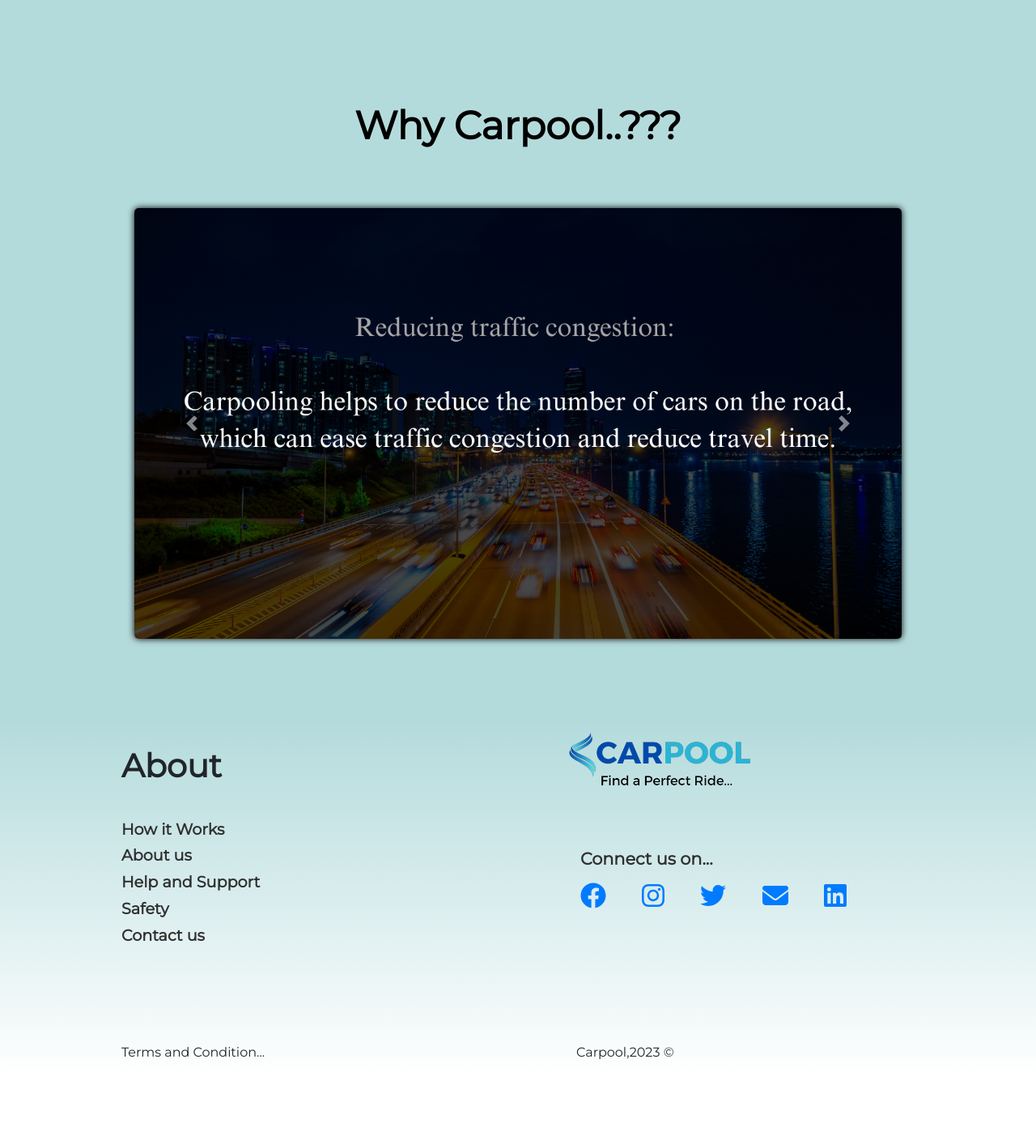
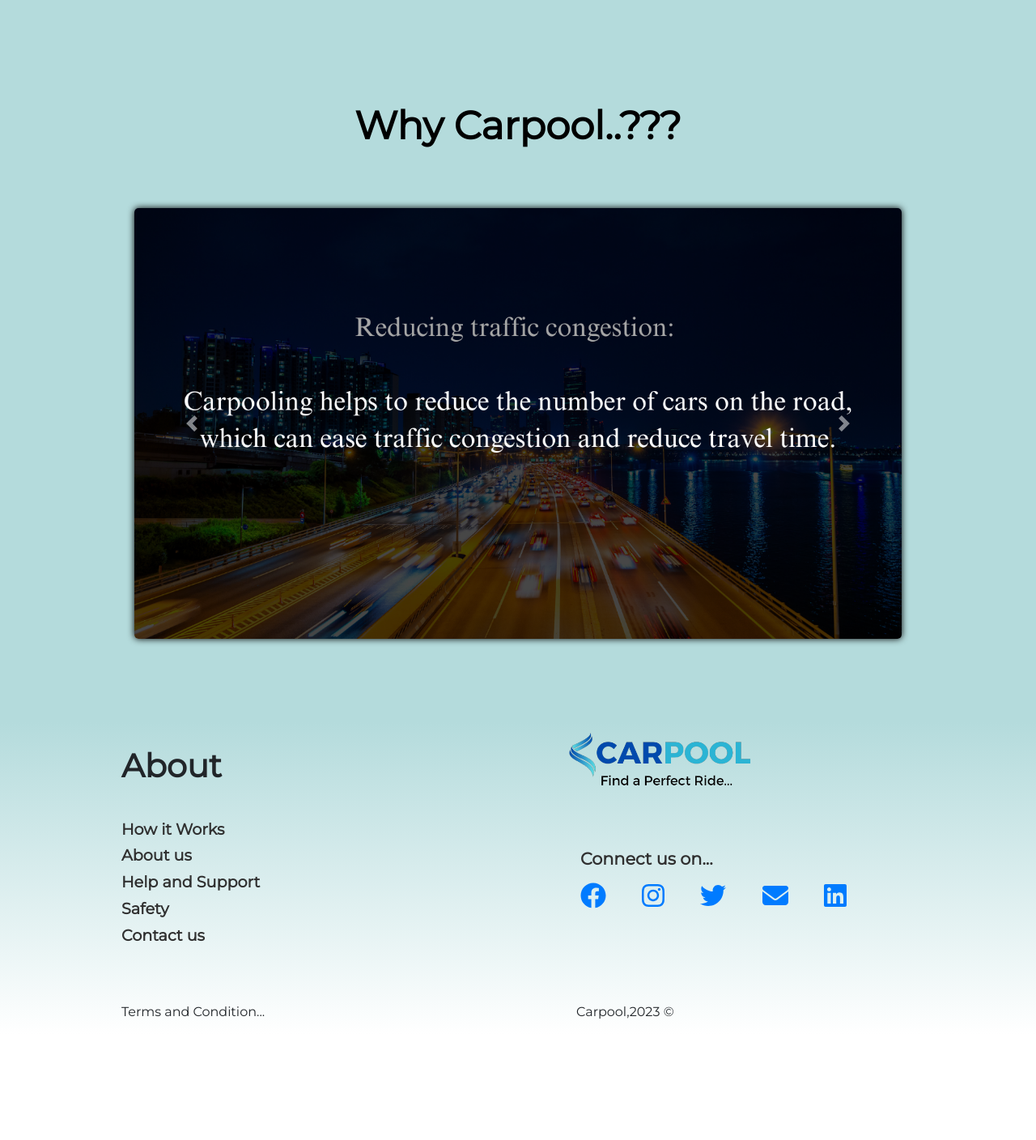
Before and after one commit to RugvedGadakh/Pbl_Project, a PHP site: page / in a window 1280 px wide. Shown: the part 1656-3064 px from the top of the page at 81% size. After the commit the page ends 2915 px from the top, so only its background shows below. Run offline with PHP 8.4, Linux system fonts and the light colour scheme; some libraries are stand-ins or nearby versions.

Commit message:
Update style.css

```diff
--- a/style.css
+++ b/style.css
@@ -266,15 +266,6 @@ hr{
     padding-bottom: 8%;
 }
 
-/* .carousel-control-next-icon{
-    background-color: black;
-    border-radius: 100%
-} */
-
-.carousel-control-prev-icon{
-    background-color: black;
-    border-radius: 100%
-}
 
 .carousel-inner{
     border-radius: 5px;
@@ -346,10 +337,10 @@ footer {
 
 .terms{
     padding-left: 150px;
-    padding-top: 100px;
+    padding-top: 50px;
 }
 
 .copyright{
-    padding-top: 100px;
+    padding-top: 50px;
     padding-left: 72px;
 }
```
